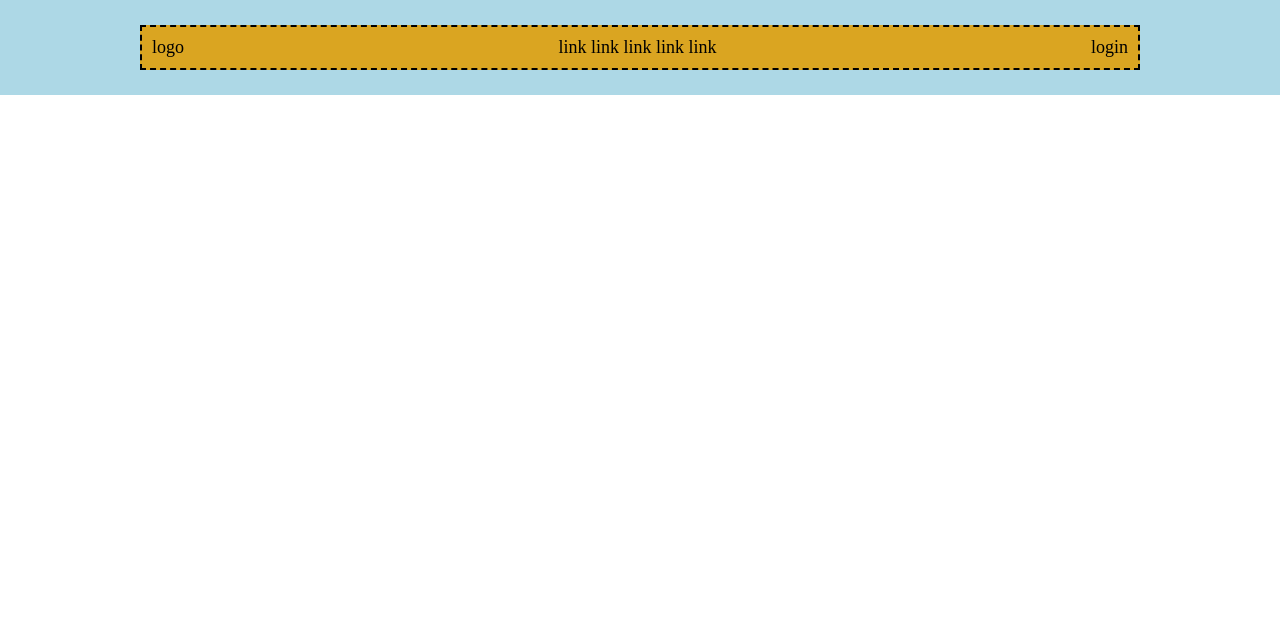
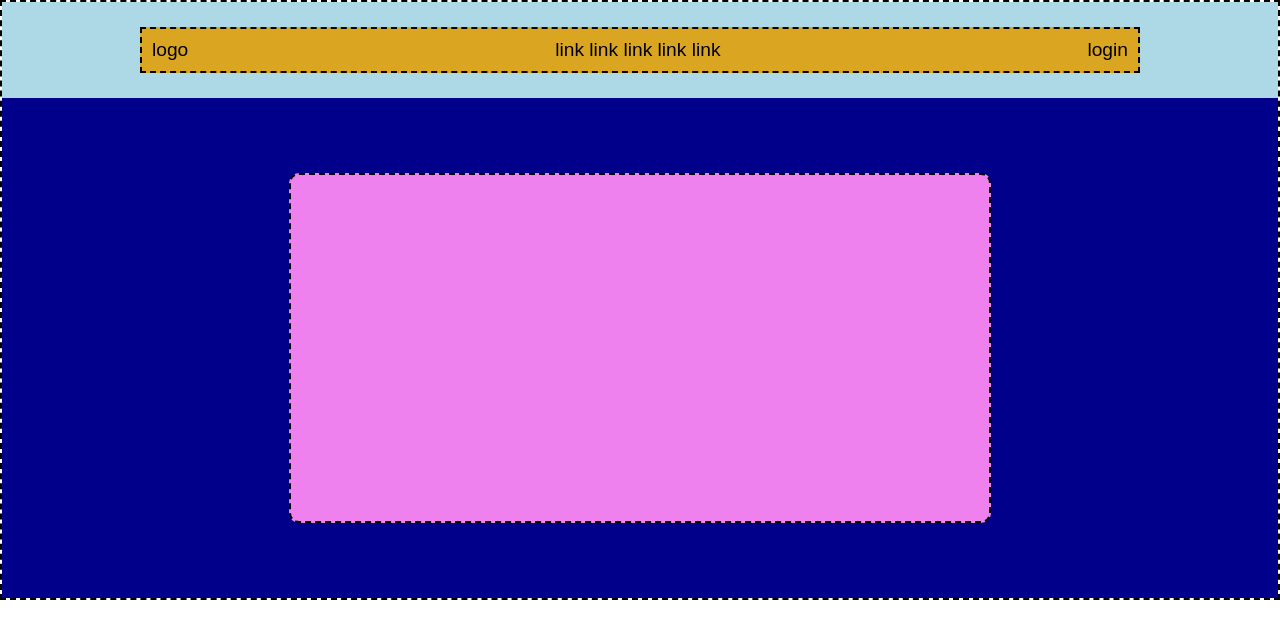
Before and after one commit to FrancescoSisti/htmlcss-struttura-discord, a plain HTML site: page index.html in a window 1280 px wide. Drawn offline with Linux system fonts and the light colour scheme.

Commit message:
added pink section

```diff
--- a/index.html
+++ b/index.html
@@ -33,8 +33,8 @@
     </header>
 </body>
 <main>
-    <div class="pink-section">
-
+    <div class="pink-container">
+        <div class="pink-section"></div>
     </div>
 </main>
 
--- a/style/style.css
+++ b/style/style.css
@@ -1,3 +1,8 @@
+body {
+    font-family: Arial, Helvetica, sans-serif;
+    border: 2px dashed black;
+}
+
 .header-container {
     background-color: rgb(173, 216, 230);
     min-height: 80px;
@@ -11,12 +16,29 @@
 .header-box {
     background-color: rgb(218, 165, 33);
     width: 1000px;
-    border: 2px dashed black;
     display: flex;
     min-height: 40px;
     flex-direction: row;
     justify-content: space-between;
     align-items: center;
     padding: 10px;
-    font-size: large;
+    border: 2px dashed black;
+    font-size: larger;
 }
+
+.pink-container {
+    min-height: 500px;
+    background-color: rgb(0, 0, 139);
+    display: flex;
+    flex-direction: row;
+    justify-content: center;
+    align-items: center;
+}
+
+.pink-section {
+    border: 2px dashed black;
+    background-color: rgb(238, 129, 238);
+    height: 350px;
+    width: 55%;
+    border-radius: 10px;
+}
--- a/style/utils.css
+++ b/style/utils.css
@@ -13,6 +13,7 @@
     --space-xl: 30px;
     --space-xxl: 40px;
 }
+
 
 .dp-flex {
     display: flex;
```
